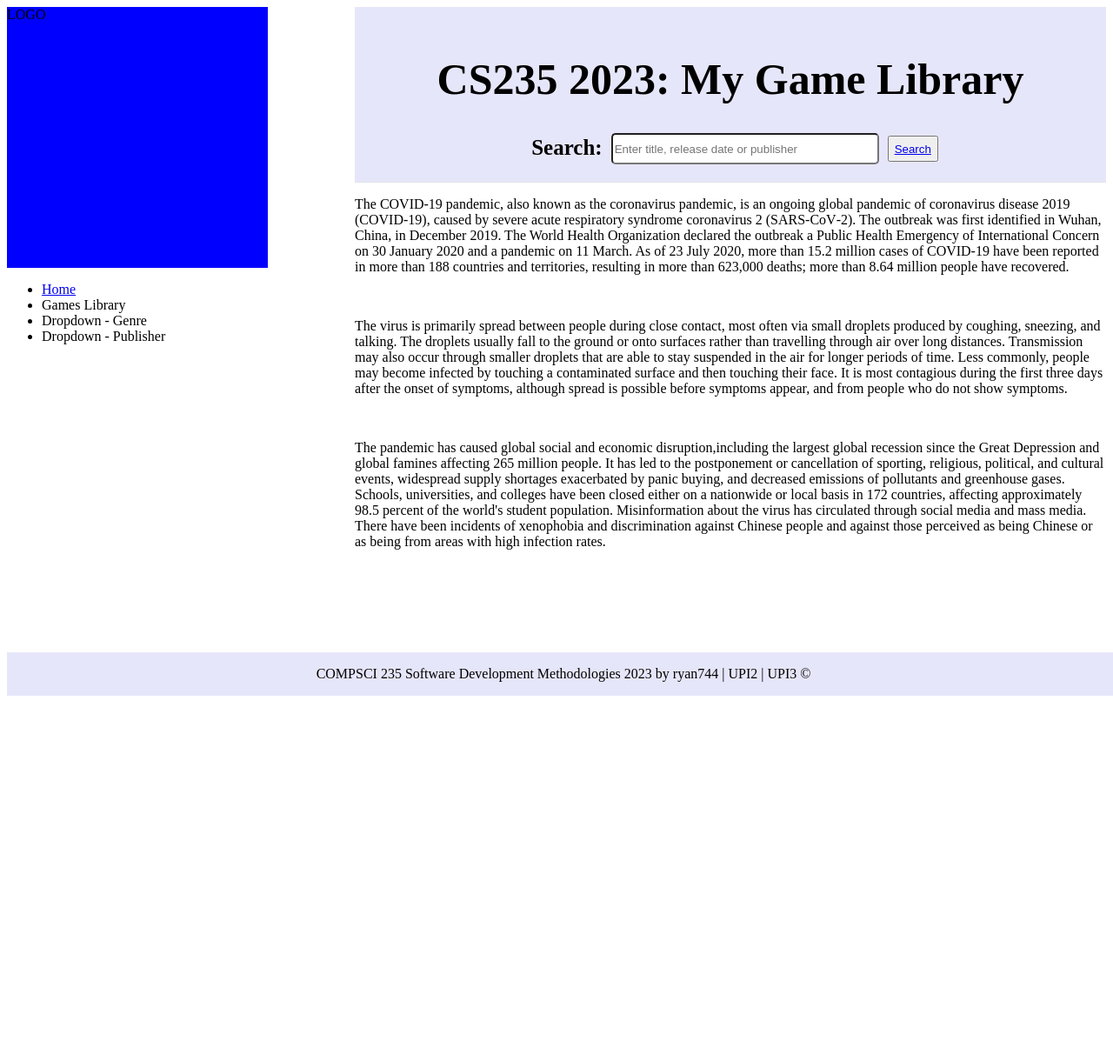
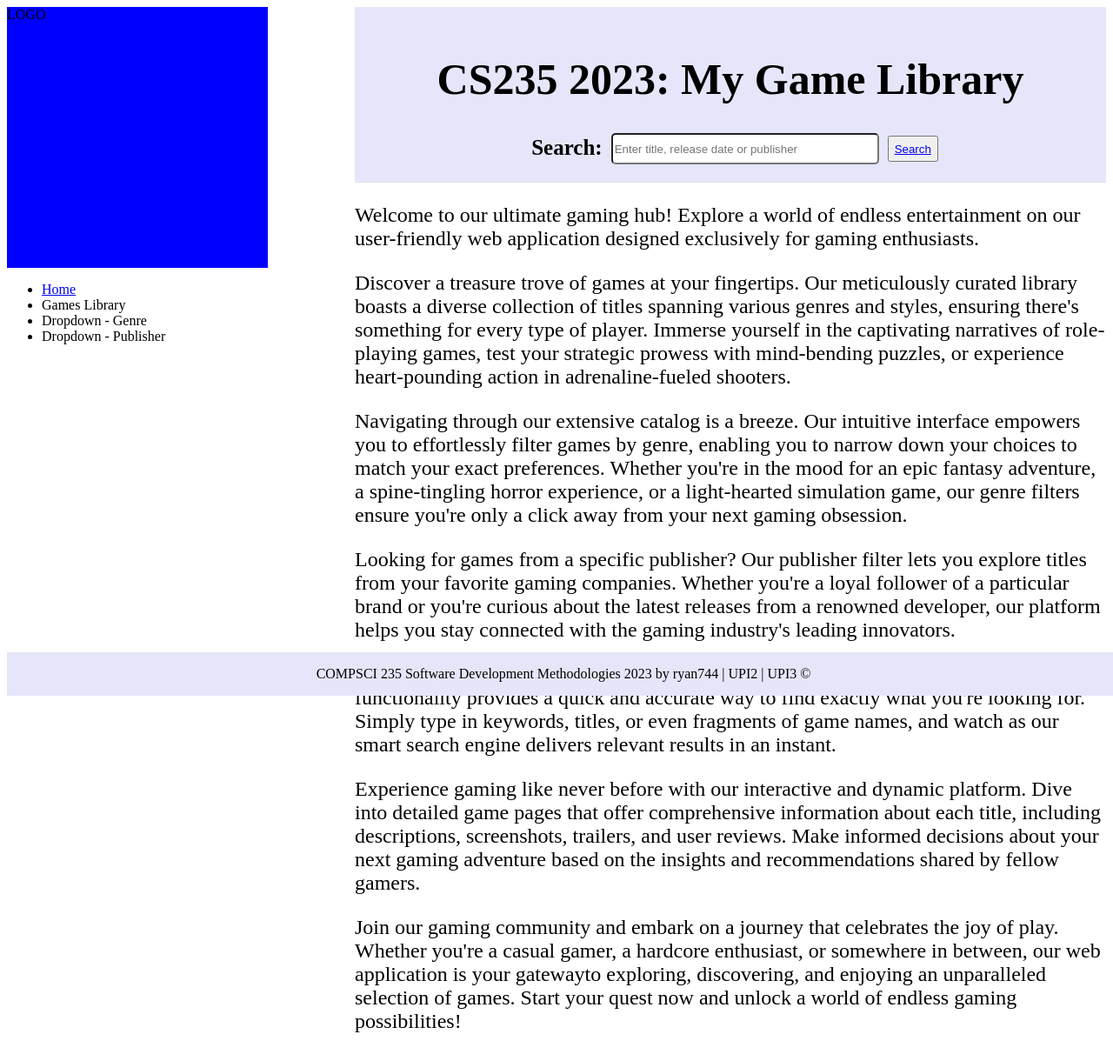
Before and after one commit to UoA-CS-Sindhwani-CS235-S2-2023/cs235-2023-gameswebapp-assignment-ryan744_jpen687, a Flask app: page / in a window 1280 px wide. Shown: the whole page at 87% size. Before the commit the page ends 800 px from the top, so only its background shows below. Run offline with Flask 3, Linux system fonts and the light colour scheme; some libraries are stand-ins or nearby versions.

Commit message:
Add HTML for the home page

```diff
--- a/games/static/css/main.css
+++ b/games/static/css/main.css
@@ -82,3 +82,7 @@ footer > .copyright {
   width: 300px;
   background-color: blue;
 }
+
+#main {
+  font-size: 24px;
+}
--- a/games/templates/home/home.html
+++ b/games/templates/home/home.html
@@ -1,43 +1,58 @@
 {% extends 'layout.html' %} {% block content %}
 <main id="main">
   <p>
-    The COVID‑19 pandemic, also known as the coronavirus pandemic, is an ongoing
-    global pandemic of coronavirus disease 2019 (COVID‑19), caused by severe
-    acute respiratory syndrome coronavirus 2 (SARS‑CoV‑2). The outbreak was
-    first identified in Wuhan, China, in December 2019. The World Health
-    Organization declared the outbreak a Public Health Emergency of
-    International Concern on 30 January 2020 and a pandemic on 11 March. As of
-    23 July 2020, more than 15.2 million cases of COVID‑19 have been reported in
-    more than 188 countries and territories, resulting in more than 623,000
-    deaths; more than 8.64 million people have recovered.
+    Welcome to our ultimate gaming hub! Explore a world of endless entertainment
+    on our user-friendly web application designed exclusively for gaming enthusiasts.
   </p>
-  <br />
-  <p>
-    The virus is primarily spread between people during close contact, most
-    often via small droplets produced by coughing, sneezing, and talking. The
-    droplets usually fall to the ground or onto surfaces rather than travelling
-    through air over long distances. Transmission may also occur through smaller
-    droplets that are able to stay suspended in the air for longer periods of
-    time. Less commonly, people may become infected by touching a contaminated
-    surface and then touching their face. It is most contagious during the first
-    three days after the onset of symptoms, although spread is possible before
-    symptoms appear, and from people who do not show symptoms.
-  </p>
-  <br />
 
   <p>
-    The pandemic has caused global social and economic disruption,including the
-    largest global recession since the Great Depression and global famines
-    affecting 265 million people. It has led to the postponement or cancellation
-    of sporting, religious, political, and cultural events, widespread supply
-    shortages exacerbated by panic buying, and decreased emissions of pollutants
-    and greenhouse gases. Schools, universities, and colleges have been closed
-    either on a nationwide or local basis in 172 countries, affecting
-    approximately 98.5 percent of the world's student population. Misinformation
-    about the virus has circulated through social media and mass media. There
-    have been incidents of xenophobia and discrimination against Chinese people
-    and against those perceived as being Chinese or as being from areas with
-    high infection rates.
+    Discover a treasure trove of games at your fingertips. Our meticulously curated
+    library boasts a diverse collection of titles spanning various genres and styles,
+    ensuring there's something for every type of player. Immerse yourself in the
+    captivating narratives of role-playing games, test your strategic prowess with
+    mind-bending puzzles, or experience heart-pounding action in adrenaline-fueled
+    shooters.
+  </p>
+
+  <p>
+    Navigating through our extensive catalog is a breeze. Our intuitive interface
+    empowers you to effortlessly filter games by genre, enabling you to narrow down
+    your choices to match your exact preferences. Whether you're in the mood for an
+    epic fantasy adventure, a spine-tingling horror experience, or a light-hearted
+    simulation game, our genre filters ensure you're only a click away from your next
+    gaming obsession.
+  </p>
+
+  <p>
+    Looking for games from a specific publisher? Our publisher filter lets you
+    explore titles from your favorite gaming companies. Whether you're a loyal
+    follower of a particular brand or you're curious about the latest releases
+    from a renowned developer, our platform helps you stay connected with the gaming
+    industry's leading innovators.
+  </p>
+
+  <p>
+    For those who already have a game in mind or enjoy exploring the unknown, our
+    search functionality provides a quick and accurate way to find exactly what
+    you're looking for. Simply type in keywords, titles, or even fragments of
+    game names, and watch as our smart search engine delivers relevant results in
+    an instant.
+  </p>
+
+  <p>
+    Experience gaming like never before with our interactive and dynamic platform.
+    Dive into detailed game pages that offer comprehensive information about each
+    title, including descriptions, screenshots, trailers, and user reviews. Make
+    informed decisions about your next gaming adventure based on the insights and
+    recommendations shared by fellow gamers.
+  </p>
+
+  <p>
+    Join our gaming community and embark on a journey that celebrates the joy of play.
+    Whether you're a casual gamer, a hardcore enthusiast, or somewhere in between,
+    our web application is your gatewayto exploring, discovering, and enjoying an
+    unparalleled selection of games. Start your quest now and unlock a world of
+    endless gaming possibilities!
   </p>
 </main>
 {% endblock %}
```
